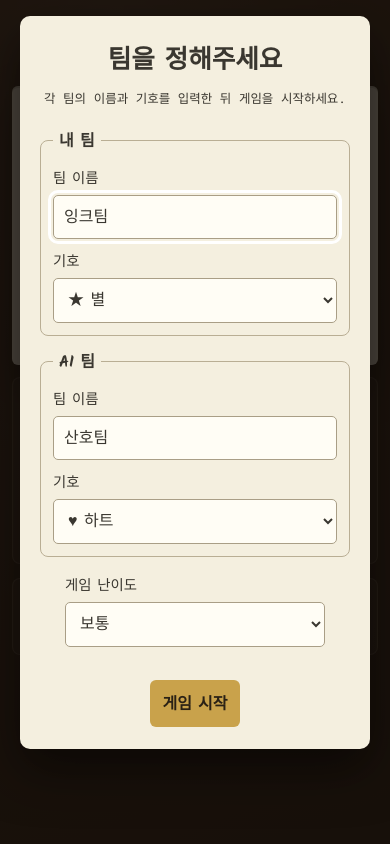
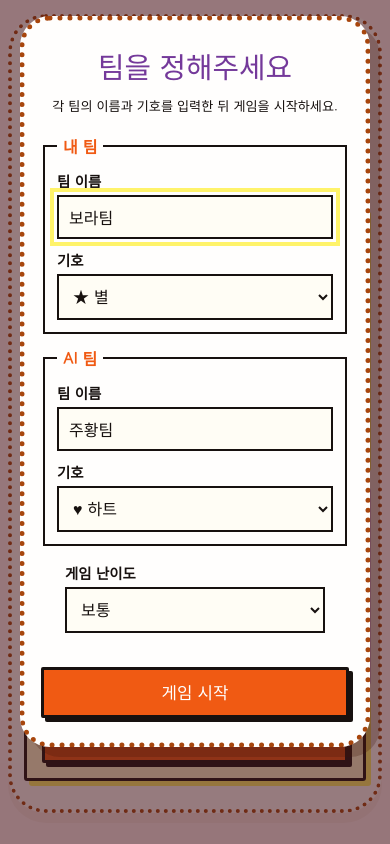
Before and after one commit to UGoGirl21/triangle-game, a React (Vite) app: page / in a window 390 px wide. Built offline with nearby package versions, Linux system fonts and the light colour scheme.

Commit message:
Refresh game design and mobile experience

```diff
--- a/index.html
+++ b/index.html
@@ -3,11 +3,11 @@
   <head>
     <meta charset="UTF-8" />
     <meta name="viewport" content="width=device-width, initial-scale=1, viewport-fit=cover" />
-    <meta name="theme-color" content="#241a12" />
+    <meta name="theme-color" content="#fff3f5" />
     <title>삼각 땅따먹기</title>
     <link rel="preconnect" href="https://fonts.googleapis.com" />
     <link rel="preconnect" href="https://fonts.gstatic.com" crossorigin />
-    <link href="https://fonts.googleapis.com/css2?family=Kalam:wght@400;700&family=Space+Mono:wght@400;700&display=swap" rel="stylesheet" />
+    <link href="https://fonts.googleapis.com/css2?family=Black+Han+Sans&family=Gowun+Dodum:wght@400;700&display=swap" rel="stylesheet" />
   </head>
   <body>
     <div id="root"></div>
--- a/src/App.jsx
+++ b/src/App.jsx
@@ -83,7 +83,23 @@ export default function App() {
 
   return <>
     <main className="app">
-      <header className="title"><h1>삼각 땅따먹기</h1><p>Triangle Territory · 점을 이어 삼각형을 완성하세요</p></header>
+      <header className="title">
+        <p className="eyebrow">점을 이어 만드는 우리만의 땅!</p>
+        <h1><span>삼각</span> 땅따먹기</h1>
+        <p className="subtitle">Triangle Territory · 점을 이어 삼각형을 완성하세요</p>
+        <details className="mobile-rules">
+          <summary>게임 방법</summary>
+          <div className="mobile-rules-content">
+            1. 점을 탭해 선택<br />
+            2. 다른 점을 탭해 선 긋기<br />
+            3. 점과 점은 직선으로만 연결<br />
+            4. 선이 서로 교차할 순 없음<br />
+            5. 완성한 모든 삼각형은 점수 획득<br />
+            6. 노란 선은 가장 최근에 둔 수<br />
+            7. 더 그을 선이 없으면 게임 종료
+          </div>
+        </details>
+      </header>
       <div className="paper-wrap">
         <GameBoard state={state} players={players} disabled={showSetup || state.gameOver || aiThinking} onPick={handlePick} />
         <div className={`toast${state.notice ? " show" : ""}`} role="status" aria-live="polite">
@@ -95,7 +111,7 @@ export default function App() {
         <section className="card controls">
           <button type="button" onClick={() => setShowSetup(true)}>새 게임</button>
         </section>
-        <section className="card rules">1. 점을 탭해 선택<br />2. 다른 점을 탭해 선 긋기<br />3. 선이 서로 교차할 순 없음<br />4. 완성한 모든 삼각형은 점수 획득<br />5. 득점해도 턴은 상대에게 넘어감<br />6. 금색 선은 가장 최근에 둔 수<br />7. 더 그을 선이 없으면 게임 종료</section>
+        <section className="card rules"><h2>게임 방법</h2>1. 점을 탭해 선택<br />2. 다른 점을 탭해 선 긋기<br />3. 점과 점은 직선으로만 연결<br />4. 선이 서로 교차할 순 없음<br />5. 완성한 모든 삼각형은 점수 획득<br />6. 노란 선은 가장 최근에 둔 수<br />7. 더 그을 선이 없으면 게임 종료</section>
       </aside>
     </main>
     {showSetup && <SetupDialog players={players} difficulty={difficulty} onStart={startGame} />}
--- a/src/components/WinnerDialog.jsx
+++ b/src/components/WinnerDialog.jsx
@@ -1,5 +1,5 @@
 export default function WinnerDialog({ message, onPlayAgain }) {
-  return <div className="overlay show"><div className="dialog-box winner-box">
+  return <div className="overlay show winner-overlay"><div className="dialog-box winner-box">
     <h2>게임 종료!</h2><p>{message} 더 그을 수 있는 선이 없습니다.</p>
     <button type="button" onClick={onPlayAgain}>다시 하기</button>
   </div></div>;
--- a/src/game/constants.js
+++ b/src/game/constants.js
@@ -11,6 +11,6 @@ export const DIFFICULTY_DOT_COUNTS = {
 };
 
 export const INITIAL_PLAYERS = {
-  1: { name: "잉크팀", symbol: "★", color: "#2d4373", dark: "#1c2c4d" },
-  2: { name: "산호팀", symbol: "♥", color: "#b5502f", dark: "#7d341c" },
+  1: { name: "보라팀", symbol: "★", color: "#74399a", dark: "#4f216c" },
+  2: { name: "주황팀", symbol: "♥", color: "#f05a13", dark: "#a83b08" },
 };
--- a/style.css
+++ b/style.css
@@ -1,91 +1,66 @@
 :root {
-  --desk-1: #3a2b1f;
-  --desk-2: #241a12;
-  --paper: #f4efdf;
-  --paper-line: #c9d3c2;
-  --ink-graphite: #3a3730;
-  --p1: #2d4373;
-  --p2: #b5502f;
-  --gold: #c9a24b;
+  --blush: #fff3f5;
+  --paper: #fffefd;
+  --ink: #17110f;
+  --brown: #a8460d;
+  --purple: #74399a;
+  --orange: #f05a13;
+  --yellow: #fff36a;
+  --p1: #74399a;
+  --p2: #f05a13;
 }
 
 * { box-sizing: border-box; }
-
-html, body {
-  margin: 0;
-  min-height: 100%;
-}
+html, body, #root { width: 100%; min-height: 100%; }
+html, body { margin: 0; }
 
 body {
   min-height: 100dvh;
-  padding: max(24px, env(safe-area-inset-top)) max(12px, env(safe-area-inset-right))
-    max(24px, env(safe-area-inset-bottom)) max(12px, env(safe-area-inset-left));
-  background:
-    radial-gradient(ellipse at 30% 0%, rgba(255,255,255,.05), transparent 60%),
-    linear-gradient(160deg, var(--desk-1), var(--desk-2));
-  color: var(--paper);
-  font-family: "Kalam", cursive;
-  display: flex;
-  align-items: center;
-  justify-content: center;
+  padding: max(28px, env(safe-area-inset-top)) max(14px, env(safe-area-inset-right)) max(28px, env(safe-area-inset-bottom)) max(14px, env(safe-area-inset-left));
+  color: var(--ink);
+  background: var(--blush);
+  font-family: "Gowun Dodum", sans-serif;
   overscroll-behavior: none;
 }
 
-.app {
-  width: 100%;
-  max-width: 980px;
+#root {
+  min-height: calc(100dvh - max(28px, env(safe-area-inset-top)) - max(28px, env(safe-area-inset-bottom)));
   display: grid;
-  grid-template-columns: 1fr 230px;
-  gap: 20px;
-  align-items: start;
+  place-items: center;
 }
 
-.title {
-  grid-column: 1 / -1;
-  margin-bottom: -6px;
-  text-align: center;
+.app {
+  width: min(100%, 1030px);
+  display: grid;
+  grid-template-columns: minmax(0, 1fr) 250px;
+  gap: 22px;
+  align-items: start;
+  padding: 38px;
+  background: var(--paper);
+  border: 6px dotted var(--brown);
+  border-radius: 96px 96px 130px 110px / 72px 72px 120px 130px;
+  box-shadow: 0 10px 0 rgba(168, 70, 13, .06);
 }
 
+.title { grid-column: 1 / -1; text-align: center; }
+.title .eyebrow { margin: 0; font-size: 1rem; letter-spacing: .02em; }
 .title h1 {
-  margin: 0;
-  color: var(--gold);
-  font-size: 2.1rem;
-  letter-spacing: 1px;
-  text-shadow: 0 2px 0 rgba(0,0,0,.4);
+  margin: 2px 0 3px;
+  font: 400 clamp(2rem, 5vw, 3.3rem) "Black Han Sans", sans-serif;
+  letter-spacing: -.04em;
 }
-
-.title p, .turn-line, .rules, .dialog-box p {
-  font-family: "Space Mono", monospace;
-}
-
-.title p {
-  margin: 4px 0 0;
-  color: #d8cdb0;
-  font-size: .75rem;
-  letter-spacing: 2px;
-  text-transform: uppercase;
-  opacity: .7;
-}
+.title h1 span { color: var(--purple); }
+.title .subtitle { margin: 0; color: #6d4e42; font-size: .76rem; letter-spacing: .12em; text-transform: uppercase; }
+.heart-row { margin-top: 8px; color: var(--brown); font: 700 2rem/1 "Gowun Dodum", sans-serif; letter-spacing: .12em; }
+.mobile-rules { display: none; }
 
 .paper-wrap {
   position: relative;
-  padding: 14px;
-  background: var(--paper);
-  border-radius: 6px;
-  box-shadow: 0 18px 40px rgba(0,0,0,.45), 0 2px 0 rgba(0,0,0,.15) inset;
-  transform: rotate(-.4deg);
-}
-
-.paper-wrap::before {
-  content: "";
-  position: absolute;
-  top: -8px;
-  left: 16px;
-  right: 16px;
-  height: 16px;
-  background: repeating-linear-gradient(90deg, transparent, transparent 22px, rgba(0,0,0,.15) 22px, rgba(0,0,0,.15) 24px);
-  border-radius: 50% 50% 0 0 / 100% 100% 0 0;
-  opacity: .5;
+  padding: 12px;
+  background: #fff;
+  border: 3px solid var(--ink);
+  border-radius: 4px;
+  box-shadow: 8px 8px 0 var(--yellow);
 }
 
 #board {
@@ -93,11 +68,8 @@ body {
   width: 100%;
   height: auto;
   aspect-ratio: 4 / 3;
-  background:
-    repeating-linear-gradient(0deg, transparent, transparent 27px, var(--paper-line) 27px, var(--paper-line) 28px),
-    repeating-linear-gradient(90deg, transparent, transparent 27px, var(--paper-line) 27px, var(--paper-line) 28px),
-    var(--paper);
-  border-radius: 3px;
+  background: #fffdf8;
+  border: 1px solid #ebded4;
   cursor: crosshair;
   touch-action: none;
   -webkit-tap-highlight-color: transparent;
@@ -106,187 +78,122 @@ body {
 
 .toast {
   position: absolute;
-  left: 50%;
-  bottom: 22px;
+  left: 50%; bottom: 24px;
   max-width: calc(100% - 24px);
-  padding: 8px 14px;
+  padding: 9px 16px;
   overflow: hidden;
-  color: var(--paper);
-  background: var(--ink-graphite);
-  border-radius: 5px;
-  font-family: "Space Mono", monospace;
-  font-size: .78rem;
+  color: #fff;
+  background: var(--purple);
+  border: 2px solid var(--ink);
+  border-radius: 2px;
+  font-weight: 700;
+  font-size: .82rem;
   text-align: center;
   text-overflow: ellipsis;
   white-space: nowrap;
   opacity: 0;
   pointer-events: none;
   transform: translateX(-50%);
-  transition: opacity .25s ease, transform .25s ease;
+  transition: opacity .2s ease, transform .2s ease;
+}
+.toast.show { opacity: 1; transform: translateX(-50%) translateY(-4px); }
+
+.side { display: flex; flex-direction: column; gap: 14px; }
+.card { padding: 15px; background: #fff; border: 3px solid var(--ink); border-radius: 3px; box-shadow: 5px 5px 0 #ffd9ca; }
+.side .card:first-child { box-shadow: 5px 5px 0 #d9bdea; }
+.player-card { display: flex; align-items: center; gap: 10px; padding: 11px; border: 2px solid #dfd1c9; transition: transform .2s, background .2s; }
+.player-card.active { background: var(--yellow); border-color: var(--ink); transform: translateX(-3px); }
+.card-gap { height: 8px; }
+.swatch { width: 34px; height: 34px; flex: 0 0 34px; display: grid; place-items: center; border: 2px solid var(--ink); border-radius: 50%; font-size: 1.1rem; }
+.p1 .swatch { color: #fff; background: var(--p1); }
+.p2 .swatch { color: #fff; background: var(--p2); }
+.player-name { min-width: 0; overflow-wrap: anywhere; font-weight: 700; line-height: 1.15; }
+.player-score { margin-left: auto; font: 400 1.5rem "Black Han Sans", sans-serif; }
+.p1 .player-score { color: var(--p1); }
+.p2 .player-score { color: var(--p2); }
+.turn-line { margin: 0 0 9px; color: var(--purple); font-weight: 700; text-align: center; }
+
+button {
+  width: 100%; min-height: 46px; padding: 10px 14px;
+  color: #fff; background: var(--orange);
+  border: 3px solid var(--ink); border-radius: 2px;
+  box-shadow: 4px 4px 0 var(--ink);
+  font: 400 1.05rem "Black Han Sans", sans-serif;
+  cursor: pointer; touch-action: manipulation;
+  transition: transform .15s, box-shadow .15s;
+}
+button:hover { transform: translate(2px, 2px); box-shadow: 2px 2px 0 var(--ink); }
+button:active { transform: translate(4px, 4px); box-shadow: none; }
+button:focus-visible, input:focus-visible, select:focus-visible { outline: 4px solid var(--yellow); outline-offset: 3px; }
+.controls { background: #fff8cf; box-shadow: 5px 5px 0 var(--yellow); }
+.rules { font-size: .78rem; line-height: 1.75; }
+.rules h2 { margin: -4px 0 8px; padding: 6px; color: var(--orange); background: #fff8cf; font: 400 1.05rem "Black Han Sans", sans-serif; text-align: center; }
+
+.overlay { position: fixed; inset: 0; z-index: 50; display: none; align-items: center; justify-content: center; padding: 20px; background: rgba(68, 23, 27, .56); overflow-y: auto; }
+.overlay.show { display: flex; }
+.dialog-box { width: min(100%, 500px); padding: 28px; color: var(--ink); background: var(--paper); border: 5px dotted var(--brown); border-radius: 42px; box-shadow: 10px 10px 0 rgba(64, 20, 11, .25); text-align: center; }
+.dialog-box h2 { margin: 0 0 8px; color: var(--purple); font: 400 1.8rem "Black Han Sans", sans-serif; }
+.dialog-box > p { margin: 0 0 18px; font-size: .82rem; line-height: 1.5; }
+.team-fields { display: grid; grid-template-columns: 1fr 1fr; gap: 12px; margin-bottom: 16px; }
+fieldset { min-width: 0; padding: 12px; border: 2px solid var(--ink); text-align: left; }
+legend { padding: 0 6px; color: var(--orange); font-weight: 700; }
+label { display: grid; gap: 4px; margin-bottom: 10px; font-size: .9rem; font-weight: 700; }
+label:last-child { margin-bottom: 0; }
+input, .symbol-select { width: 100%; min-height: 44px; padding: 8px 10px; color: var(--ink); background: #fffdf5; border: 2px solid var(--ink); border-radius: 0; font: 1rem "Gowun Dodum", sans-serif; }
+.setup-difficulty { max-width: 260px; margin: 0 auto 16px; text-align: left; }
+.form-error { min-height: 1.4em; margin: -8px 0 8px !important; color: #a52a14; font-weight: 700; }
+.winner-box { max-width: 360px; }
+
+@media (max-width: 800px) {
+  body { padding-top: max(14px, env(safe-area-inset-top)); }
+  #root { min-height: auto; place-items: start center; }
+  .app { grid-template-columns: 1fr; gap: 16px; padding: 26px 20px 34px; border-radius: 58px 58px 76px 76px; }
+  .side { display: grid; grid-template-columns: 1fr 1fr; }
+  .side .rules { display: none; }
+  .mobile-rules {
+    display: block;
+    width: min(100%, 520px);
+    margin: 14px auto 0;
+    text-align: left;
+  }
+  .mobile-rules summary {
+    padding: 11px 14px;
+    color: #fff;
+    background: var(--purple);
+    border: 2px solid var(--ink);
+    box-shadow: 3px 3px 0 var(--ink);
+    font-weight: 700;
+    cursor: pointer;
+    list-style: none;
+    user-select: none;
+  }
+  .mobile-rules summary::-webkit-details-marker { display: none; }
+  .mobile-rules summary::after { content: "▽"; float: right; }
+  .mobile-rules[open] summary::after { content: "△"; }
+  .mobile-rules-content {
+    padding: 13px 15px;
+    background: #fff8cf;
+    border: 2px solid var(--ink);
+    border-top: 0;
+    font-size: .82rem;
+    line-height: 1.8;
+  }
+  .paper-wrap { box-shadow: 5px 5px 0 var(--yellow); }
 }
 
-.toast.show { opacity: .95; transform: translateX(-50%) translateY(-4px); }
-.side { display: flex; flex-direction: column; gap: 14px; }
-
-.card {
-  padding: 14px 16px;
-  background: rgba(244,239,223,.06);
-  border: 1px solid rgba(244,239,223,.15);
-  border-radius: 8px;
+@media (max-width: 500px) {
+  body { padding-inline: 8px; }
+  .app { padding: 22px 12px 28px; border-width: 4px; border-radius: 38px; }
+  .title .eyebrow { font-size: .82rem; }
+  .title .subtitle { font-size: .61rem; letter-spacing: .05em; }
+  .heart-row { font-size: 1.5rem; }
+  .paper-wrap { padding: 6px; }
+  .side { grid-template-columns: 1fr; }
+  .rules { display: none; }
+  .team-fields { grid-template-columns: 1fr; }
+  .dialog-box { padding: 24px 16px; border-radius: 30px; }
+  .overlay { align-items: flex-start; padding-top: max(16px, env(safe-area-inset-top)); }
+  .winner-overlay { align-items: center; padding-top: 20px; }
 }
 
-.player-card {
-  display: flex;
-  align-items: center;
-  gap: 12px;
-  padding: 12px 14px;
-  background: rgba(0,0,0,.18);
-  border: 2px solid transparent;
-  border-radius: 8px;
-  transition: border-color .2s, transform .2s;
-}
-
-.player-card.active { border-color: var(--gold); transform: translateX(-2px); }
-.card-gap { height: 8px; }
-
-.swatch {
-  width: 34px;
-  height: 34px;
-  flex: 0 0 34px;
-  display: flex;
-  align-items: center;
-  justify-content: center;
-  border-radius: 50%;
-  box-shadow: 0 2px 4px rgba(0,0,0,.4) inset;
-  font-size: 1.2rem;
-}
-
-.p1 .swatch { color: #dfe7f7; background: var(--p1); }
-.p2 .swatch { color: #fbe4d8; background: var(--p2); }
-.player-name { min-width: 0; overflow-wrap: anywhere; font-size: 1.02rem; line-height: 1.1; }
-.player-score { margin-left: auto; font: 700 1.3rem "Space Mono", monospace; }
-.p1 .player-score { color: #9db3e8; }
-.p2 .player-score { color: #f0a684; }
-.turn-line { margin: 0 0 8px; font-size: .72rem; letter-spacing: 1.5px; text-transform: uppercase; opacity: .7; }
-
-button {
-  min-height: 44px;
-  padding: 10px 12px;
-  color: #2a2115;
-  background: var(--gold);
-  border: 0;
-  border-radius: 6px;
-  font: 700 1rem "Kalam", cursive;
-  cursor: pointer;
-  touch-action: manipulation;
-  transition: transform .15s, filter .15s;
-}
-
-button:hover { filter: brightness(1.08); transform: translateY(-1px); }
-button:active { transform: translateY(0); }
-button:focus-visible, input:focus-visible, select:focus-visible { outline: 3px solid #fff; outline-offset: 2px; }
-button.secondary { color: var(--paper); background: transparent; border: 1px solid rgba(244,239,223,.3); }
-.controls { display: grid; gap: 8px; }
-.rules { font-size: .72rem; line-height: 1.6; opacity: .65; }
-.difficulty-row {
-  display: block;
-  margin: 0 0 8px;
-  color: rgba(244,239,223,.75);
-  font: .72rem "Space Mono", monospace;
-  letter-spacing: 1.5px;
-  text-transform: uppercase;
-}
-.difficulty-card select {
-  width: 100%;
-  min-height: 44px;
-  padding: 8px 10px;
-  color: var(--paper);
-  background: #2b2118;
-  border: 1px solid rgba(244,239,223,.3);
-  border-radius: 6px;
-  font: .95rem "Kalam", cursive;
-}
-
-.overlay {
-  position: fixed;
-  inset: 0;
-  z-index: 50;
-  display: none;
-  align-items: center;
-  justify-content: center;
-  padding: 20px;
-  background: rgba(20,14,8,.76);
-  overflow-y: auto;
-}
-
-.overlay.show { display: flex; }
-
-.dialog-box {
-  width: min(100%, 480px);
-  padding: 28px;
-  color: var(--ink-graphite);
-  background: var(--paper);
-  border-radius: 10px;
-  box-shadow: 0 20px 50px rgba(0,0,0,.5);
-  text-align: center;
-}
-
-.dialog-box h2 { margin: 0 0 8px; font-size: 1.6rem; }
-.dialog-box > p { margin: 0 0 18px; font-size: .78rem; line-height: 1.5; }
-.team-fields { display: grid; grid-template-columns: 1fr 1fr; gap: 12px; margin-bottom: 16px; }
-fieldset { min-width: 0; padding: 12px; border: 1px solid #b9ae94; border-radius: 8px; text-align: left; }
-legend { padding: 0 6px; font-weight: 700; }
-label { display: grid; gap: 4px; margin-bottom: 10px; font-size: .9rem; }
-label:last-child { margin-bottom: 0; }
-input {
-  width: 100%;
-  min-height: 44px;
-  padding: 8px 10px;
-  color: var(--ink-graphite);
-  background: #fffdf5;
-  border: 1px solid #a99e86;
-  border-radius: 5px;
-  font: 1rem "Kalam", cursive;
-}
-.symbol-input { text-align: center; font-size: 1.25rem; }
-.symbol-select {
-  width: 100%;
-  min-height: 44px;
-  padding: 8px 10px;
-  color: var(--ink-graphite);
-  background: #fffdf5;
-  border: 1px solid #a99e86;
-  border-radius: 5px;
-  font: 1rem "Kalam", cursive;
-}
-.setup-difficulty {
-  max-width: 260px;
-  margin: 0 auto 16px;
-  text-align: left;
-}
-.form-error { min-height: 1.4em; margin: -8px 0 8px !important; color: #9a321f; }
-.winner-box { max-width: 340px; }
-
-@media (max-width: 760px) {
-  body { align-items: flex-start; padding-top: max(14px, env(safe-area-inset-top)); }
-  .app { grid-template-columns: 1fr; gap: 12px; }
-  .title h1 { font-size: 1.7rem; }
-  .title p { font-size: .62rem; letter-spacing: 1px; }
-  .paper-wrap { padding: 8px; transform: none; }
-  .side { display: grid; grid-template-columns: 1fr 1fr; }
-  .side .difficulty-card, .side .rules { grid-column: 1 / -1; }
-  .controls { align-content: center; }
-}
-
-@media (max-width: 480px) {
-  .side { grid-template-columns: 1fr; }
-  .side .card { grid-column: 1; }
-  .rules { display: none; }
-  .team-fields { grid-template-columns: 1fr; }
-  .dialog-box { padding: 22px 18px; }
-  .overlay { align-items: flex-start; padding-top: max(16px, env(safe-area-inset-top)); }
-}
-
-@media (prefers-reduced-motion: reduce) {
-  *, *::before, *::after { scroll-behavior: auto !important; transition: none !important; }
-}
+@media (prefers-reduced-motion: reduce) { *, *::before, *::after { scroll-behavior: auto !important; transition: none !important; } }
```
Also changed, not shown: src/game/drawGame.js (+6 -18 lines), screenshot.png (added).
